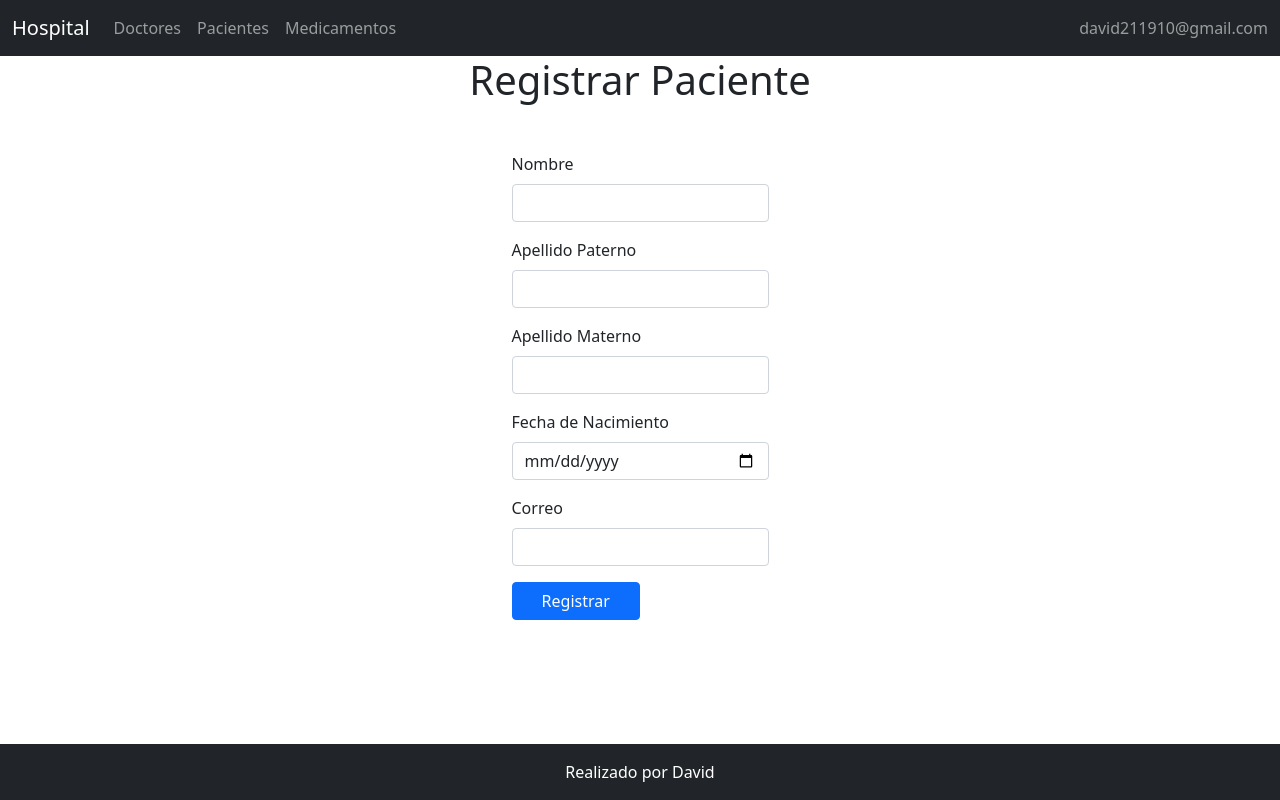
After one commit to DavidMiller97/Hospital, a PHP site: page /views/pacientes/registrarPaciente.php in a window 1280 px wide. The commit adds this page. Run offline with PHP 8.4, Linux system fonts and the light colour scheme.

Commit message:
Cambios Julieta

```diff
--- a/script.sql
+++ b/script.sql
@@ -86,12 +86,12 @@ CREATE TABLE paciente (
     apellidoPaterno VARCHAR(100) NOT NULL,
     apellidoMaterno VARCHAR(100) NULL,
     fechaNacimiento date not null,
-
+    correo VARCHAR(100) NOT NULL UNIQUE,
     CONSTRAINT pk_paciente
     PRIMARY KEY(idPaciente)
 );
 
-INSERT INTO paciente (nombre, apellidoPaterno, apellidoMaterno,fechaNacimiento) VALUES ('Juan', 'Martínez', 'López','25-02-20');
+INSERT INTO paciente (nombre, apellidoPaterno, apellidoMaterno,fechaNacimiento,correo) VALUES ('Juan', 'Martínez', 'López','25-02-20','juan.lopez@example.com');
 
 CREATE TABLE consulta (
     idConsulta INT NOT NULL AUTO_INCREMENT,
--- a/views/layout/header.php
+++ b/views/layout/header.php
@@ -17,7 +17,7 @@
             <div class="collapse navbar-collapse" id="navbarNavAltMarkup">
             <div class="navbar-nav">
                 <a class="nav-link" href="/Hospital/views/doctores/altas.php">Doctores</a>
-                <a class="nav-link" href="#">Pacientes</a>
+                <a class="nav-link" href="/Hospital/views/pacientes/registrarPaciente.php">Pacientes</a>
                 <a class="nav-link" href="#">Medicamentos</a>
             </div>
             </div>
--- /dev/null
+++ b/views/pacientes/registrarPaciente.php
@@ -0,0 +1,31 @@
+<?php include("../layout/header.php") ?>
+
+    <div class="container d-flex justify-content-center align-items-center w-80 h-80 flex-column">
+        <h1 class="mb-5">Registrar Paciente</h1>
+        <form id="frm_registrarPaciente" name="frm_Registrarpaciente" method="post" action="pacienteAdded.php">
+            <div class="mb-3">
+                <label for="nombre" class="form-label">Nombre</label>
+                <input type="text" class="form-control" id="nombre" name="nombre">
+            </div>
+            <div class="mb-3">
+                <label for="apellidoPat" class="form-label">Apellido Paterno</label>
+                <input type="text" class="form-control" id="apellidoPat" name="apellidoPat">
+            </div>
+            <div class="mb-3">
+                <label for="apellidoMat" class="form-label">Apellido Materno</label>
+                <input type="text" class="form-control" id="apellidoMat" name="apellidoMat">
+            </div>
+            <div class="mb-3">
+                <label for="fechaNac" class="form-label">Fecha de Nacimiento</label>
+                <input type="date" class="form-control" id="fechaNac" name="fechaNac">
+            </div>
+            <div class="mb-3">
+                <label for="correoPac" class="form-label">Correo</label>
+                <input type="text" class="form-control" id="correoPac" name="correoPac">
+            </div>
+
+            <button type="submit" class="btn btn-primary w-50">Registrar</button>
+        </form>
+    </div>
+
+<?php include("../layout/footer.php") ?>
```
Also changed, not shown: views/pacientes/pacienteAdded.php (added, +26 -0 lines).
